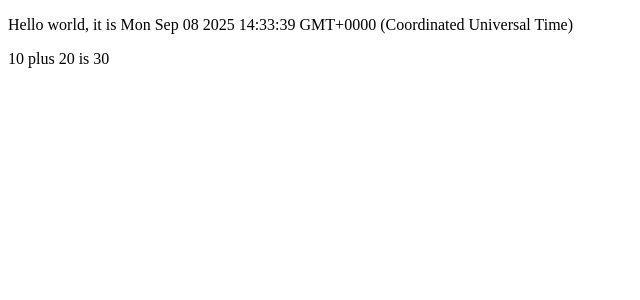
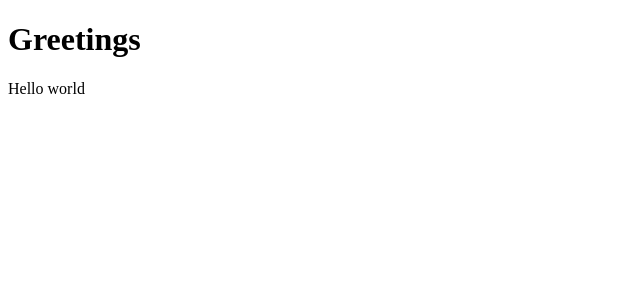
Before and after one commit to tumpsu/fullstackopen_harjoitukset, a React (Vite) app in the folder part1/: page / in a window 1280 px wide. Shown: the top 300 px of the page, without its empty margins (0-640 px from the left). Built offline with nearby package versions, Linux system fonts and the light colour scheme.

Commit message:
Added greeting compoment.

```diff
--- a/part1/src/App.jsx
+++ b/part1/src/App.jsx
@@ -1,17 +1,18 @@
-const App = () => {
-  const now = new Date()
-  const a = 10
-  const b = 20
-  console.log(now, a+b)
-
+const Hello = () => {
   return (
     <div>
-      <p>Hello world, it is {now.toString()}</p>
-      <p>
-        {a} plus {b} is {a + b}
-      </p>
+      <p>Hello world</p>
     </div>
   )
 }
 
+const App = () => {
+  return (
+    <div>
+      <h1>Greetings</h1>
+
+      <Hello />
+    </div>
+  )
+}
 export default App
```
